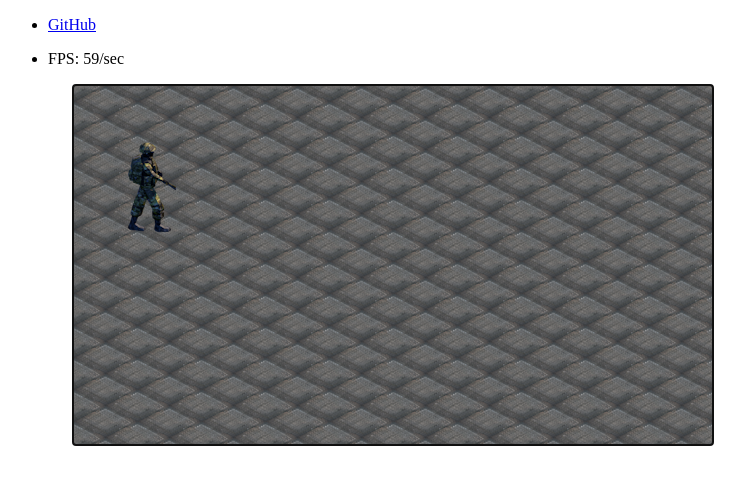
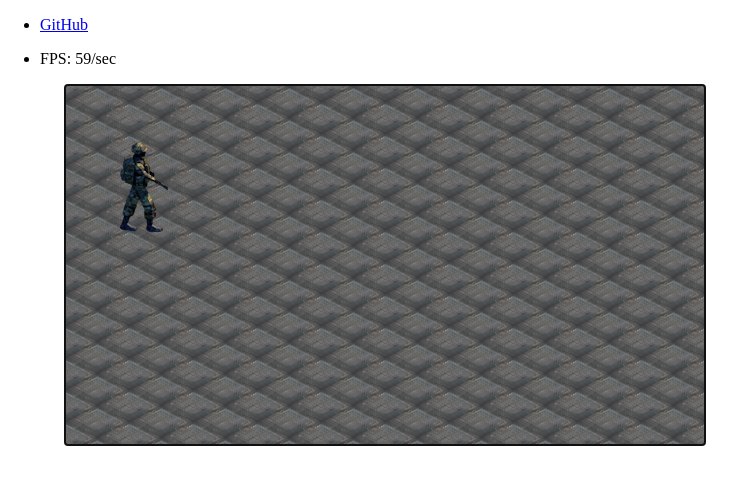
Before and after one commit to sunriseJS/sunriseJS, a plain HTML site: page index.html in a window 1280 px wide. Shown: the whole page, without its empty margins (0-753 px from the left). Drawn offline with Linux system fonts and the light colour scheme.

Commit message:
style and html format

```diff
--- a/css/style.css
+++ b/css/style.css
@@ -1,4 +1,6 @@
-body{
+body, html{
+	padding: 0;
+	margin: 0;
 	width: 100%;
 	height: 100%;
 }
--- a/index.html
+++ b/index.html
@@ -6,6 +6,7 @@
 		<title>sunriseJS - example</title>
 		<link rel="stylesheet" href="/css/style.css">
 	</head>
+	<body>
 		<header>
 		<nav>
 			<ul>
@@ -16,9 +17,9 @@
 			</ul>
 		</nav>
 		</header>
-<body>
+
 		<div id="example" sunriseJS-app="my example app"></div>
-</body>
 		<script src="/application/org/core/sunrise.js" type="text/javascript" charset="utf-8" async defer></script>
 		<script src="/game.js" type="text/javascript" charset="utf-8" async defer></script>
+	</body>
 </html>
```
Lines whose indentation alone changed are shown as unchanged.
